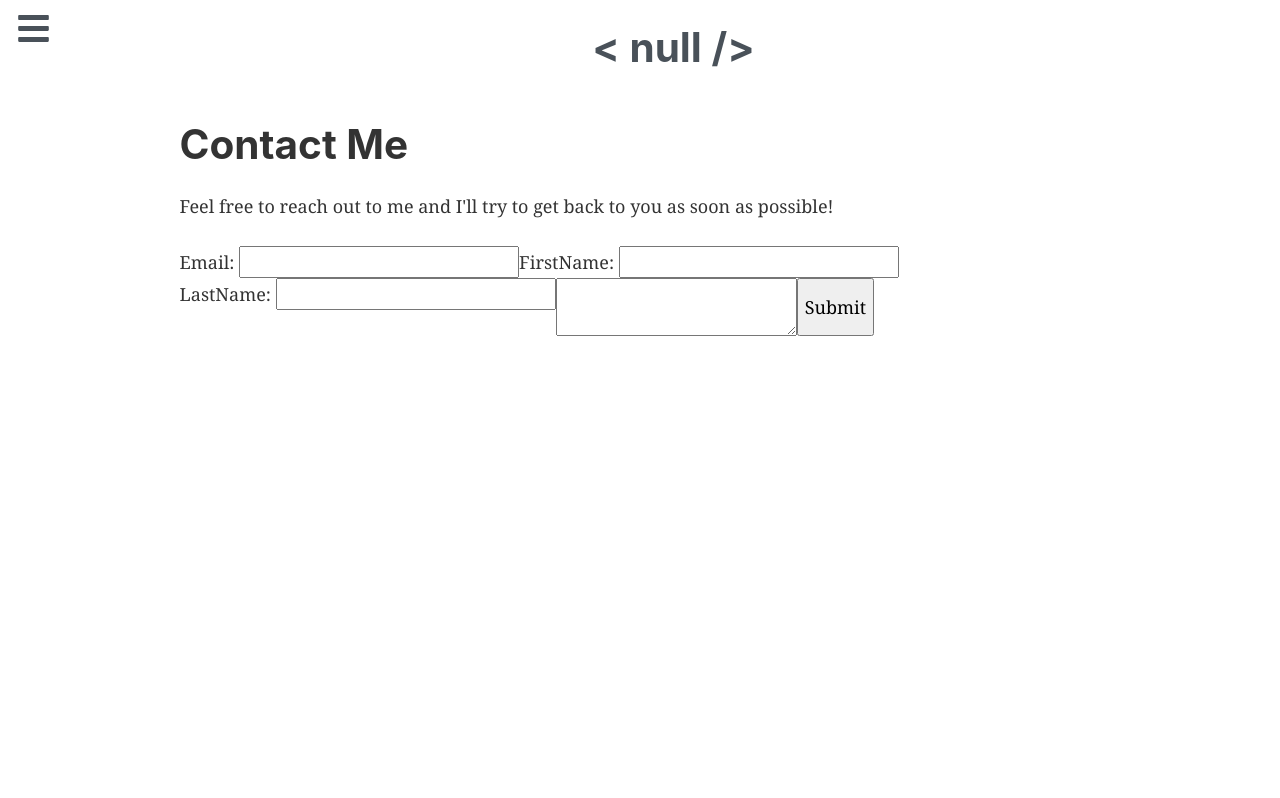
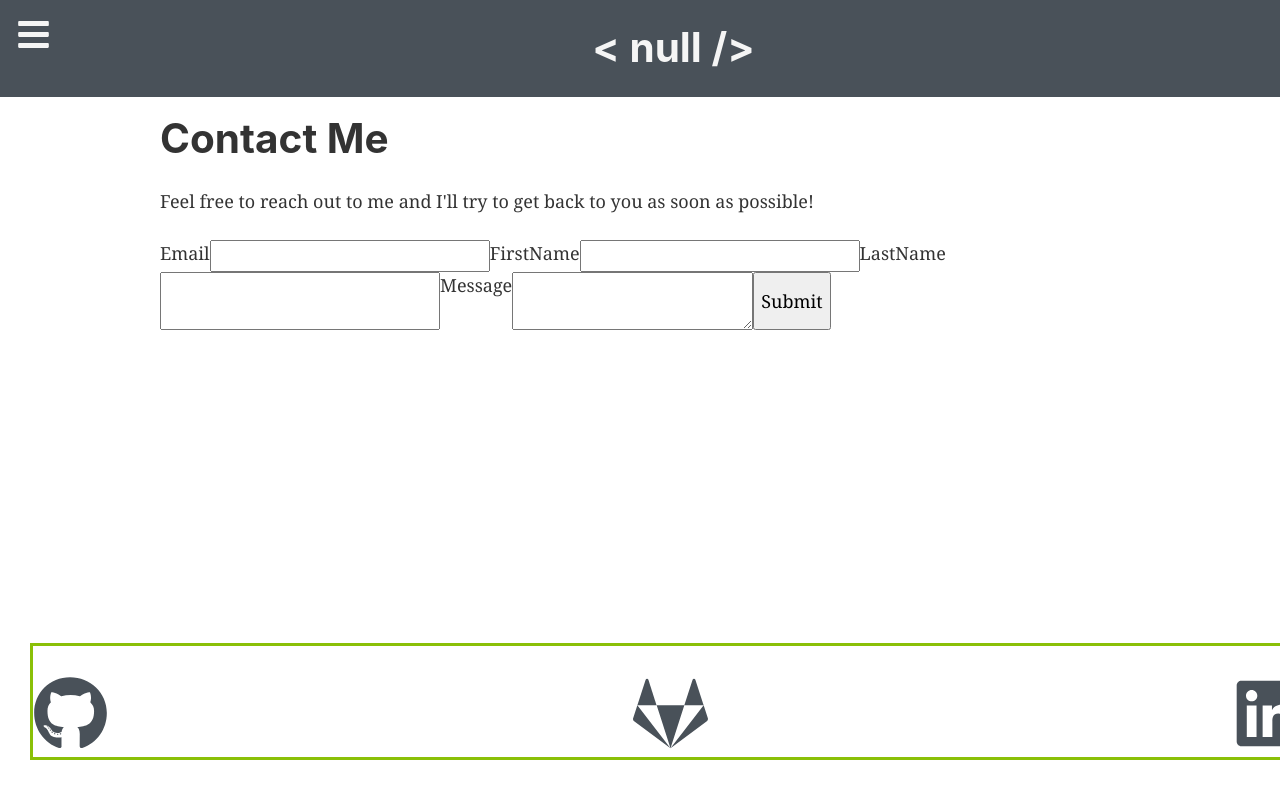
Before and after one commit to alex-judy/portfolio, a Gatsby app: page /contact in a window 1280 px wide. Built offline with nearby package versions, Linux system fonts and the light colour scheme.

Commit message:
Added social group. Fixed styling for project images. Fixed styling for nav menu.

```diff
--- a/package.json
+++ b/package.json
@@ -7,6 +7,7 @@
   "dependencies": {
     "babel-plugin-styled-components": "^1.10.0",
     "gatsby": "^2.3.23",
+    "gatsby-cli": "^2.5.11",
     "gatsby-image": "^2.0.34",
     "gatsby-plugin-catch-links": "^2.0.13",
     "gatsby-plugin-manifest": "^2.0.24",
--- a/src/components/header.jsx
+++ b/src/components/header.jsx
@@ -6,14 +6,17 @@ import Menu from './menu'
 
 const Header = ({ siteTitle }) => (
   <div
+    id="NavBar"
     style={{
-      backgroundColor: `transparent`,
+      backgroundColor: `#495159`,
       marginBottom: `1.45rem`,
       display: 'flex',
       justifyContent: 'center',
       flexDirection: 'row',
       textAlign: 'center',
       alignItems: 'flex-start',
+      position: 'fixed',
+      width: '100%',
     }}
   >
     <Menu />
@@ -28,7 +31,7 @@ const Header = ({ siteTitle }) => (
         <Link
           to="/"
           style={{
-            color: `#495159`,
+            color: `whitesmoke`,
             textDecoration: `none`,
           }}
         >
--- a/src/components/layout.jsx
+++ b/src/components/layout.jsx
@@ -1,11 +1,51 @@
-import React from 'react'
+import React, { useState, useEffect } from 'react'
 import PropTypes from 'prop-types'
+import styled from 'styled-components'
+import { FaGithub, FaGitlab, FaLinkedin } from 'react-icons/fa'
 import { StaticQuery, graphql } from 'gatsby'
 
 import Header from './header'
 import './layout.css'
 
-const Layout = ({ children }) => (
+function Layout({ children }) {
+  let [height, setHeight] = useState(0)
+
+  useEffect(() => {
+    let el = document.getElementById('NavBar')
+    setHeight((height = el.offsetHeight))
+  })
+
+  const SocialGroup = styled.div`
+    position: fixed;
+    top: 50%;
+    float: left;
+    margin: 30px;
+    @media only screen and (max-width: 1520px) {
+      display: flex;
+      top: initial;
+      float: initial;
+      bottom: 10px;
+      border: 3px solid #8ac007;
+      width: 100%;
+      justify-content: space-between;
+    }
+  `
+
+  const SocialIcon = styled.div`
+    margin-top: 30px;
+    &:hover > a:first-child {
+      color: orange;
+    }
+    & > a:first-child {
+      transition: color 0.2s;
+      color: #495159;
+    }
+    &:hover > a:first-child {
+      color: #62929e;
+    }
+  `
+
+  return (
     <StaticQuery
       query={graphql`
         query SiteTitleQuery {
@@ -18,13 +58,30 @@ const Layout = ({ children }) => (
       `}
       render={data => (
         <div>
+          <SocialGroup>
+            <SocialIcon>
+              <a href="https://github.com/alex-judy">
+                <FaGithub size={75} />
+              </a>
+            </SocialIcon>
+            <SocialIcon>
+              <a href="https://gitlab.com/alex-judy?nav_source=navbar">
+                <FaGitlab size={75} />
+              </a>
+            </SocialIcon>
+            <SocialIcon>
+              <a href="https://www.linkedin.com/in/alex-judy/">
+                <FaLinkedin size={75} />
+              </a>
+            </SocialIcon>
+          </SocialGroup>
           <Header siteTitle={data.site.siteMetadata.title} />
           <div
             style={{
               margin: `0 auto`,
               maxWidth: 960,
-            padding: `0px 1.0875rem 1.45rem`,
-            paddingTop: 0,
+              padding: ``,
+              paddingTop: height + 20,
             }}
           >
             {children}
@@ -33,6 +90,7 @@ const Layout = ({ children }) => (
       )}
     />
   )
+}
 
 Layout.propTypes = {
   children: PropTypes.node.isRequired,
--- a/src/components/menu.jsx
+++ b/src/components/menu.jsx
@@ -1,4 +1,4 @@
-import React from 'react'
+import React, { useState, useEffect } from 'react'
 import { Link } from 'gatsby'
 import { FaBars } from 'react-icons/fa'
 import styled from 'styled-components'
@@ -12,6 +12,12 @@ function Menu() {
     isComponentVisible,
     setIsComponentVisible,
   } = useComponentVisible(false)
+  let [height, setHeight] = useState(0)
+
+  useEffect(() => {
+    let el = document.getElementById('MenuToggle')
+    setHeight((height = el.offsetHeight))
+  })
 
   const Container = styled.div`
     display: flex;
@@ -19,6 +25,7 @@ function Menu() {
     align-items: flex-start;
     position: relative;
     padding: 10px;
+    margin-top: 0.5%;
   `
 
   const MenuToggle = styled.button`
@@ -30,19 +37,18 @@ function Menu() {
 
   const MenuItemsListContainer = styled.div`
     position: absolute;
-    margin: 20px;
+    margin-top: ${height}px;
+    margin-left: 20px;
     padding: 10px;
     z-index: 1;
-    background-color: #495159;
+    background-color: whitesmoke;
+    box-shadow: 0 10px 10px #666;
+    border-radius: 10px;
   `
 
   const MenuItemsList = styled.ul`
     list-style: none;
-    margin: 20px;
-  `
-
-  const MenuLink = styled(Link)`
-    color: white;
+    margin: 10px;
   `
 
   const MenuItem = styled.li`
@@ -50,31 +56,34 @@ function Menu() {
     font-weight: bold;
     & > a {
       transition: color 0.2s;
-      color: white;
+      color: black;
     }
-    &:hover a {
+    &:hover > a {
       color: #62929e;
     }
   `
 
   return (
-    <Container id="NavBar">
-      <MenuToggle onClick={() => setIsComponentVisible(!isComponentVisible)}>
+    <Container>
+      <MenuToggle
+        id="MenuToggle"
+        onClick={() => setIsComponentVisible(!isComponentVisible)}
+      >
         <span>
-          <FaBars size={35} style={{ color: '#495159' }} />
+          <FaBars size={35} style={{ color: 'whitesmoke' }} />
         </span>
       </MenuToggle>
       {isComponentVisible && (
         <MenuItemsListContainer ref={ref}>
           <MenuItemsList id="MenuList">
             <MenuItem>
-              <MenuLink to="/">Home</MenuLink>
+              <Link to="/">Home</Link>
             </MenuItem>
             <MenuItem>
-              <MenuLink to="/contact">Contact</MenuLink>
+              <Link to="/contact">Contact</Link>
             </MenuItem>
             <MenuItem>
-              <MenuLink to="/projects">Projects</MenuLink>
+              <Link to="/projects">Projects</Link>
             </MenuItem>
             <MenuItem>
               <ResumeViewer />
--- a/src/pages/contact.jsx
+++ b/src/pages/contact.jsx
@@ -1,4 +1,5 @@
 import React from 'react'
+// import styled from 'styled-components'
 
 import Layout from '../components/layout'
 import SEO from '../components/seo'
@@ -22,16 +23,14 @@ const ContactPage = () => (
         flexWrap: 'wrap',
       }}
     >
-      <label>
-        Email: <input type="email" />
-      </label>
-      <label>
-        FirstName: <input type="text" />
-      </label>
-      <label>
-        LastName: <input type="text" />
-      </label>
-      <textarea name="message" />
+      <label>Email</label>
+      <input id="email" name="email" type="email" />
+      <label htmlFor="firstName">FirstName</label>
+      <input id="firstName" name="firstName" type="text" />
+      <label htmlFor="lastName">LastName</label>
+      <input id="lastName" name="lastName" type="text" />
+      <label htmlFor="message">Message</label>
+      <textarea id="message" name="message" />
       <input type="submit" />
     </form>
     <div style={{ maxWidth: `300px`, marginBottom: `1.45rem` }} />
```
Also changed, not shown: src/components/projectCard.jsx (+23 -11 lines), src/components/projectsList.jsx (+38 -26 lines), 1 other file (tests, documents, lock files or other folders). Lines whose indentation alone changed are shown as unchanged.
